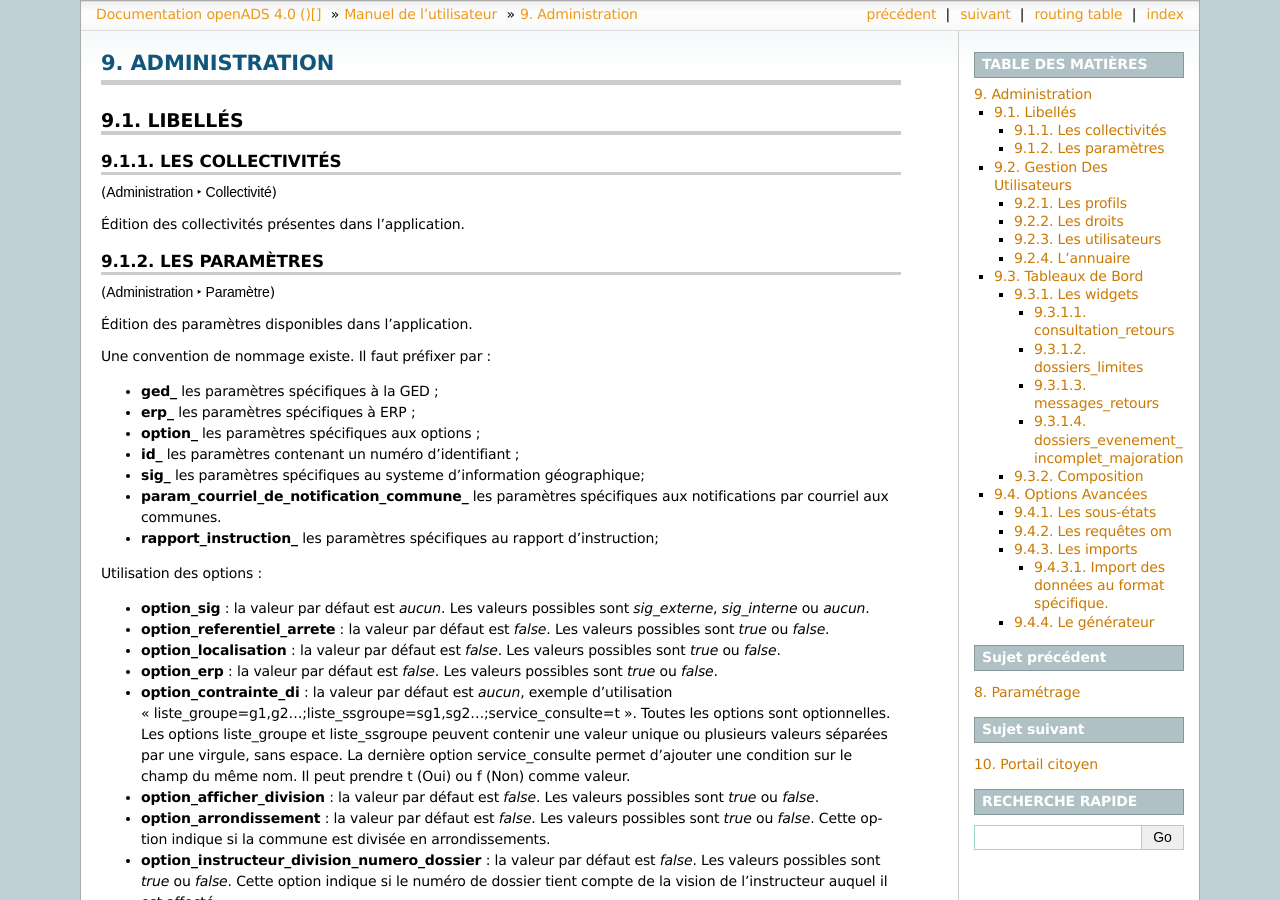
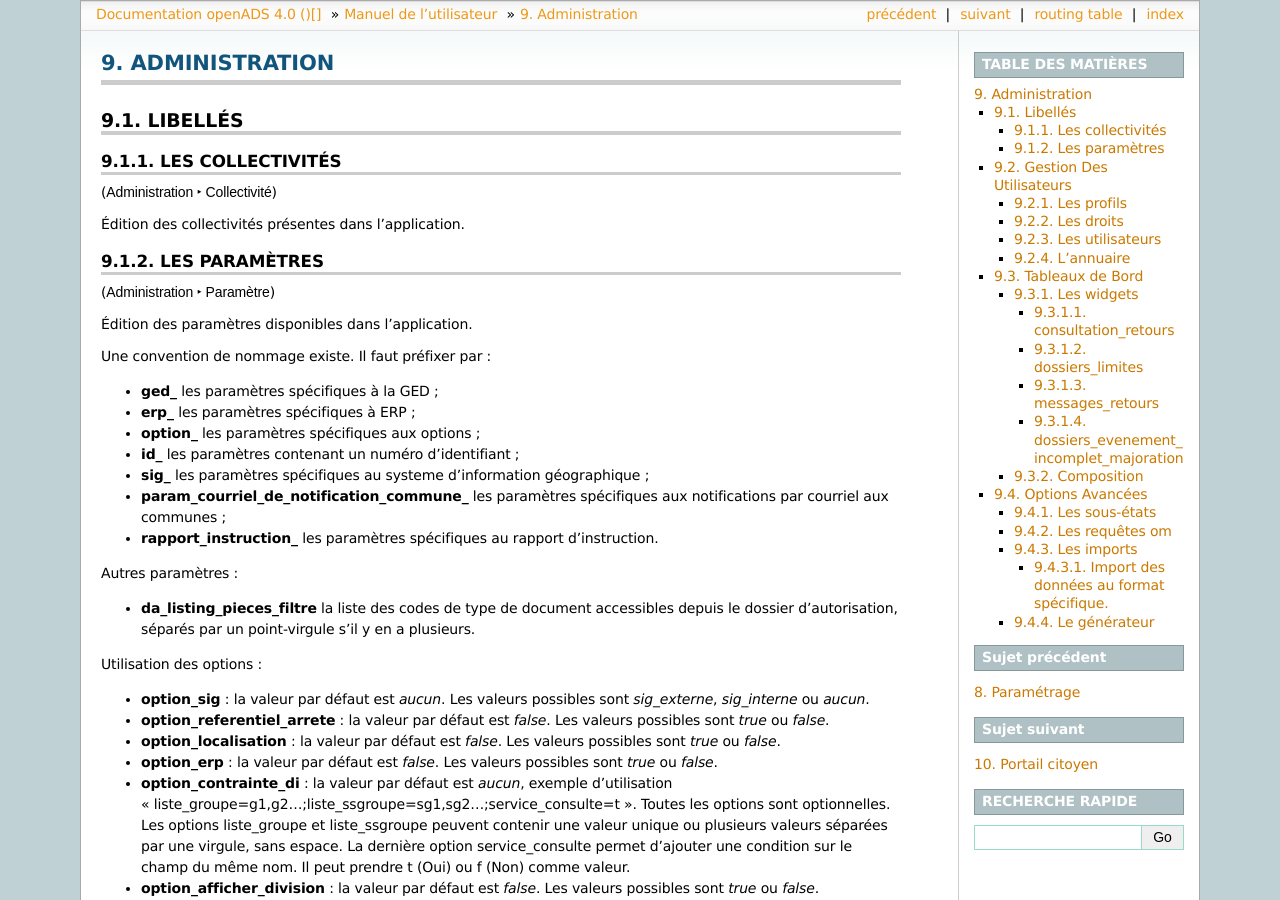
Before and after one commit to mpavaux/openads-documentation, a Sphinx documentation site: the page built from source/manuel_utilisateur/administration.rst, in a window 1280 px wide and 900 px high. Built offline with Sphinx 7.4.7, drawn with Linux system fonts in a browser that asks for light colours.

Commit message:
Ajout du paramètre 'da_listing_pieces_filtre'

```diff
--- a/source/manuel_utilisateur/administration.rst
+++ b/source/manuel_utilisateur/administration.rst
@@ -33,9 +33,13 @@
 * **erp\_** les paramètres spécifiques à ERP ;
 * **option\_** les paramètres spécifiques aux options ;
 * **id\_** les paramètres contenant un numéro d'identifiant ;
-* **sig\_** les paramètres spécifiques au systeme d'information géographique;
-* **param_courriel_de_notification_commune\_** les paramètres spécifiques aux notifications par courriel aux communes.
-* **rapport_instruction\_** les paramètres spécifiques au rapport d'instruction;
+* **sig\_** les paramètres spécifiques au systeme d'information géographique ;
+* **param_courriel_de_notification_commune\_** les paramètres spécifiques aux notifications par courriel aux communes ;
+* **rapport_instruction\_** les paramètres spécifiques au rapport d'instruction.
+
+Autres paramètres :
+
+* **da_listing_pieces_filtre** la liste des codes de type de document accessibles depuis le dossier d'autorisation, séparés par un point-virgule s'il y en a plusieurs.
 
 Utilisation des options :
 
--- a/source/manuel_utilisateur/autorisations.rst
+++ b/source/manuel_utilisateur/autorisations.rst
@@ -126,3 +126,8 @@
 .. image:: ../manuel_utilisateur/autorisation_liste_pieces.png
 
 Liste des pièces liées au dossier d'autorisation.
+
+.. note::
+
+    Les pièces peuvent être filtrées par leur type de document.
+    Pour plus d'information consulter le :ref:`paramétrage <parametrage_parametre>`.
```
